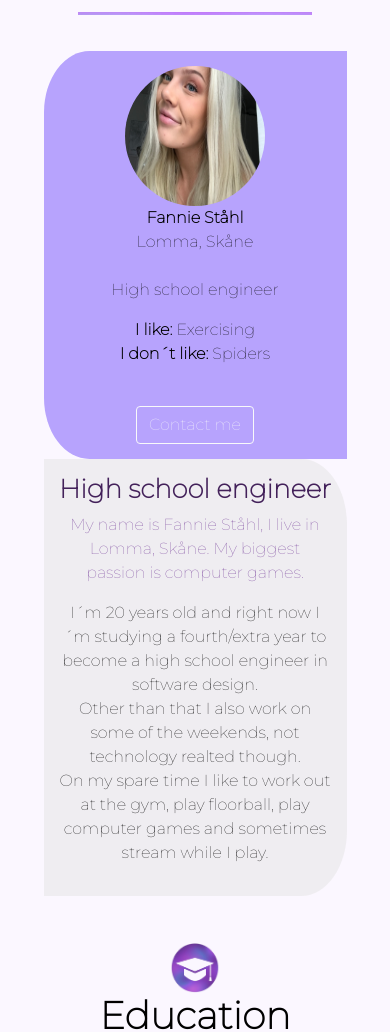
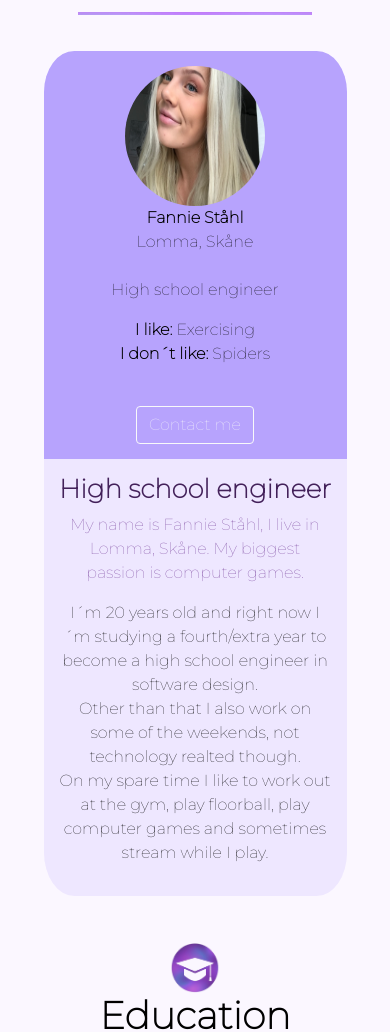
Before and after one commit to fanniestahl/Portfolio, a plain HTML site: page test.html in a window 390 px wide. Shown: the part 245-1277 px from the top of the page. Drawn offline with nearby package versions, Linux system fonts and the light colour scheme.

Commit message:
Uppdatering

```diff
--- a/style.css
+++ b/style.css
@@ -62,7 +62,7 @@ hr {
 }
 
 #about-text {
-  background-color: rgba(230, 230, 230, 0.541);
+  background-color: rgba(183, 163, 253, 0.2);
   border-radius: 0 15% 15% 0;
   padding: 5%;
 }
@@ -315,6 +315,14 @@ footer {
     width: 100%;
   }
 
+  #about-image {
+    border-radius: 10% 10% 0 0;
+  }
+
+  #about-text {
+    border-radius: 0 0 10% 10%;
+  }
+
   hr {
     margin-left: 20%;
     margin-right: 20%;
```
Also changed, not shown: test.html (+1 -0 lines).
